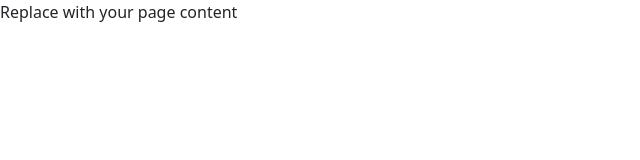
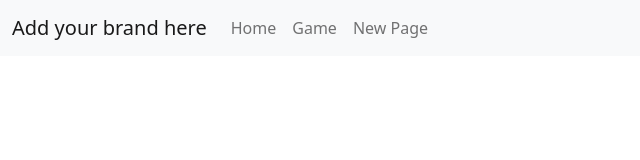
Before and after one commit to ClementDedessus/GameReview_frontend, a website built with webpack: page src/index.html in a window 1280 px wide. Shown: the whole page, without its empty margins (0-640 px from the left). Built offline with nearby package versions, Linux system fonts and the light colour scheme.

Commit message:
ajout du navbar

```diff
--- /dev/null
+++ b/src/Components/Navbar/Navbar.js
@@ -0,0 +1,50 @@
+// When using Bootstrap to style components, the CSS is imported in index.js
+// However, the JS has still to be loaded for each Bootstrap's component that needs it.
+// Here, because our JS component 'Navbar' has the same name as Navbar Bootstrap's component
+// we change the name of the imported Bootstrap's 'Navbar' component
+import { Navbar as BootstrapNavbar} from "bootstrap";
+
+/**
+ * Render the Navbar which is styled by using Bootstrap
+ * Each item in the Navbar is tightly coupled with the Router configuration :
+ * - the URI associated to a page shall be given in the attribute "data-uri" of the Navbar
+ * - the router will show the Page associated to this URI when the user click on a nav-link
+ */
+
+const Navbar = () => {
+  const navbarWrapper = document.querySelector("#navbarWrapper");
+  let navbar = `
+  <nav class="navbar navbar-expand-lg navbar-light bg-light">
+        <div class="container-fluid">
+          <a class="navbar-brand" href="#">Add your brand here</a>
+          <button
+            class="navbar-toggler"
+            type="button"
+            data-bs-toggle="collapse"
+            data-bs-target="#navbarSupportedContent"
+            aria-controls="navbarSupportedContent"
+            aria-expanded="false"
+            aria-label="Toggle navigation"
+          >
+            <span class="navbar-toggler-icon"></span>
+          </button>
+          <div class="collapse navbar-collapse" id="navbarSupportedContent">
+            <ul class="navbar-nav me-auto mb-2 mb-lg-0">
+              <li class="nav-item">
+                <a class="nav-link" aria-current="page" href="#" data-uri="/">Home</a>
+              </li>
+              <li class="nav-item">
+                <a class="nav-link" href="#" data-uri="/game">Game</a>
+              </li>
+              <li class="nav-item">
+                <a class="nav-link" href="#" data-uri="/new">New Page</a>
+              </li>
+            </ul>
+          </div>
+        </div>
+      </nav>
+  `;
+  navbarWrapper.innerHTML = navbar;
+};
+
+export default Navbar;
--- a/src/index.html
+++ b/src/index.html
@@ -3,13 +3,19 @@
   <head>
     <meta charset="UTF-8" />
     <meta name="viewport" content="width=device-width, initial-scale=1.0" />
-    <title>Your page title</title>
+    <title>Game Reviews </title>
     <link rel="icon" href="./img/favicon.svg" type="image/svg+xml" />
   </head>
 
-  <body>
-    <header></header>
-    <main>Replace with your page content</main>
+  <body class="vh-100 d-flex flex-column">
+    <header>
+      <div id="navbarWrapper"></div>
+    </header>
+
+    <main class="h-100 flex-grow-1 text-center">
+      <div id="page"></div>
+    </main>
+
     <footer></footer>
   </body>
 </html>
--- a/src/index.js
+++ b/src/index.js
@@ -3,4 +3,9 @@ import 'bootstrap/dist/css/bootstrap.min.css';
 // Custom styles
 import './stylesheets/main.css';
 
+// Import Navbar
+import Navbar from "./Components/Navbar/Navbar";
+
 // This is the entry point to your app : add all relevant import and custom code
+
+Navbar();
```
Also changed, not shown: src/Components/Pages/Home.js (added).
